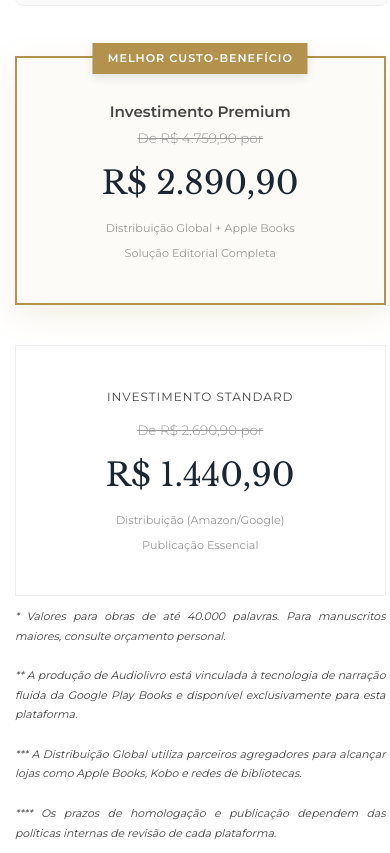
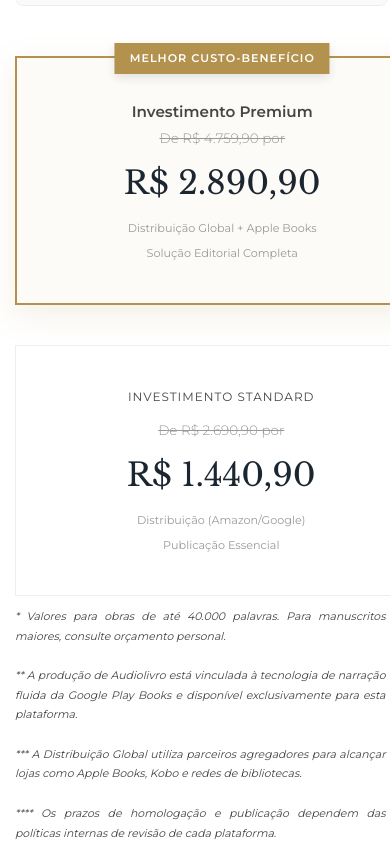
Before and after one commit to MauroLouzeiro/mleditora, a plain HTML site: page index.html in a window 390 px wide. Shown: the part 5755-6608 px from the top of the page. Drawn offline with nearby package versions, Linux system fonts and the light colour scheme.

Commit message:
melhorias

```diff
--- a/css/contact.css
+++ b/css/contact.css
@@ -130,21 +130,3 @@
 .social-link:hover svg {
     color: var(--azul-meia-noite); /* Muda a cor do ícone no hover */
 }
-
-/* Responsividade */
-@media (max-width: 768px) {
-    .contato-container {
-        flex-direction: column;
-        gap: 30px;
-    }
-
-    .social-links-contact {
-        flex-direction: column; /* Empilha botões no mobile */
-        align-items: flex-start;
-    }
-
-    .social-link {
-        width: 100%; /* Botões largura total no mobile */
-        justify-content: center;
-    }
-}
--- a/css/pricing.css
+++ b/css/pricing.css
@@ -113,20 +113,3 @@
     color: #999;
     margin-top: 5px;
 }
-
-/* Responsividade dos Preços */
-@media (max-width: 768px) {
-    .container-precos {
-        flex-direction: column;
-        align-items: center;
-        gap: 20px;
-    }
-    .preco-item {
-        width: 100%;
-        box-sizing: border-box;
-    }
-    .destaque-premium {
-        transform: scale(1); /* Remove o aumento no mobile para não bugar o layout */
-        margin-top: 10px;
-    }
-}
--- a/css/responsive.css
+++ b/css/responsive.css
@@ -165,12 +165,23 @@
 
     .contato-container {
         flex-direction: column;
+        gap: 30px;
     }
 
     .contato-info {
         padding-right: 0;
         margin-bottom: 40px;
         text-align: center;
+    }
+
+    .social-links-contact {
+        flex-direction: column; /* Empilha botões no mobile */
+        align-items: flex-start;
+    }
+
+    .social-link {
+        width: 100%; /* Botões largura total no mobile */
+        justify-content: center;
     }
 
     /* --- CARROSSEL --- */
--- a/style.css
+++ b/style.css
@@ -456,13 +456,7 @@
     margin-top: 20px;
 }
 
-/* Responsividade */
-@media (max-width: 768px) {
-    .card-insta {
-        flex: 0 0 280px;
-        height: 380px;
-    }
-}
+
 
 table { width: 100%; border-collapse: collapse; }
 thead { background-color: var(--azul-meia-noite); color: var(--creme-editorial); }
@@ -649,12 +643,7 @@
     box-shadow: 0 4px 10px rgba(0,0,0,0.1);
 }
 
-/* Ajuste de responsividade para os preços */
-@media (max-width: 768px) {
-    .container-precos { flex-direction: column; align-items: center; }
-    .preco-item { width: 100%; box-sizing: border-box; }
-    .destaque-premium { transform: scale(1); margin-top: 20px; }
-}
+
 
 .cronograma-item { margin-bottom: 30px; padding-bottom: 20px; border-bottom: 1px dashed #E0E0E0; }
 .tag { background-color: var(--azul-meia-noite); color: var(--creme-editorial); padding: 4px 12px; font-size: 0.75rem; text-transform: uppercase; margin-bottom: 15px; }
@@ -754,15 +743,7 @@
     transform: scale(1.1);
 }
 
-@media screen and (max-width: 768px) {
-    .whatsapp-float, .instagram-float {
-        width: 50px;
-        height: 50px;
-        right: 20px;
-    }
-    .whatsapp-float { bottom: 20px; }
-    .instagram-float { bottom: 85px; }
-}
+
 
 footer {
     display: flex;
@@ -796,12 +777,3 @@
     font-style: italic;
     text-transform: none;
 }
-
-@media (max-width: 768px) {
-    .nav-links { display: none; }
-    .grid-mvv, .contato-container { grid-template-columns: 1fr; flex-direction: column; }
-    .container-precos { flex-direction: column; align-items: center; }
-    .wrapper { padding: 30px 20px; width: 90%; }
-    .destaque-premium { transform: scale(1); }
-    .contato-info { text-align: center; margin-bottom: 30px; }
-}
```
